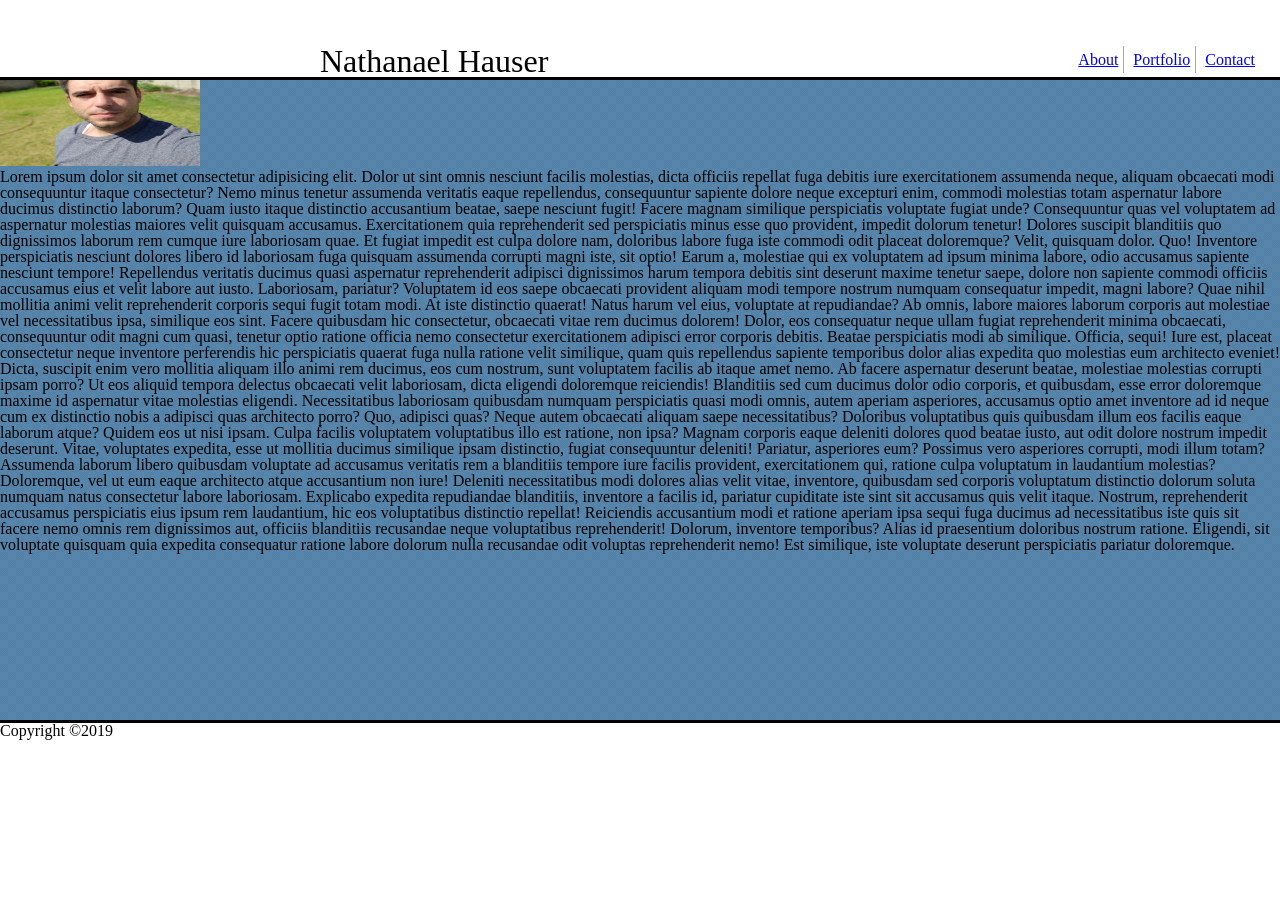
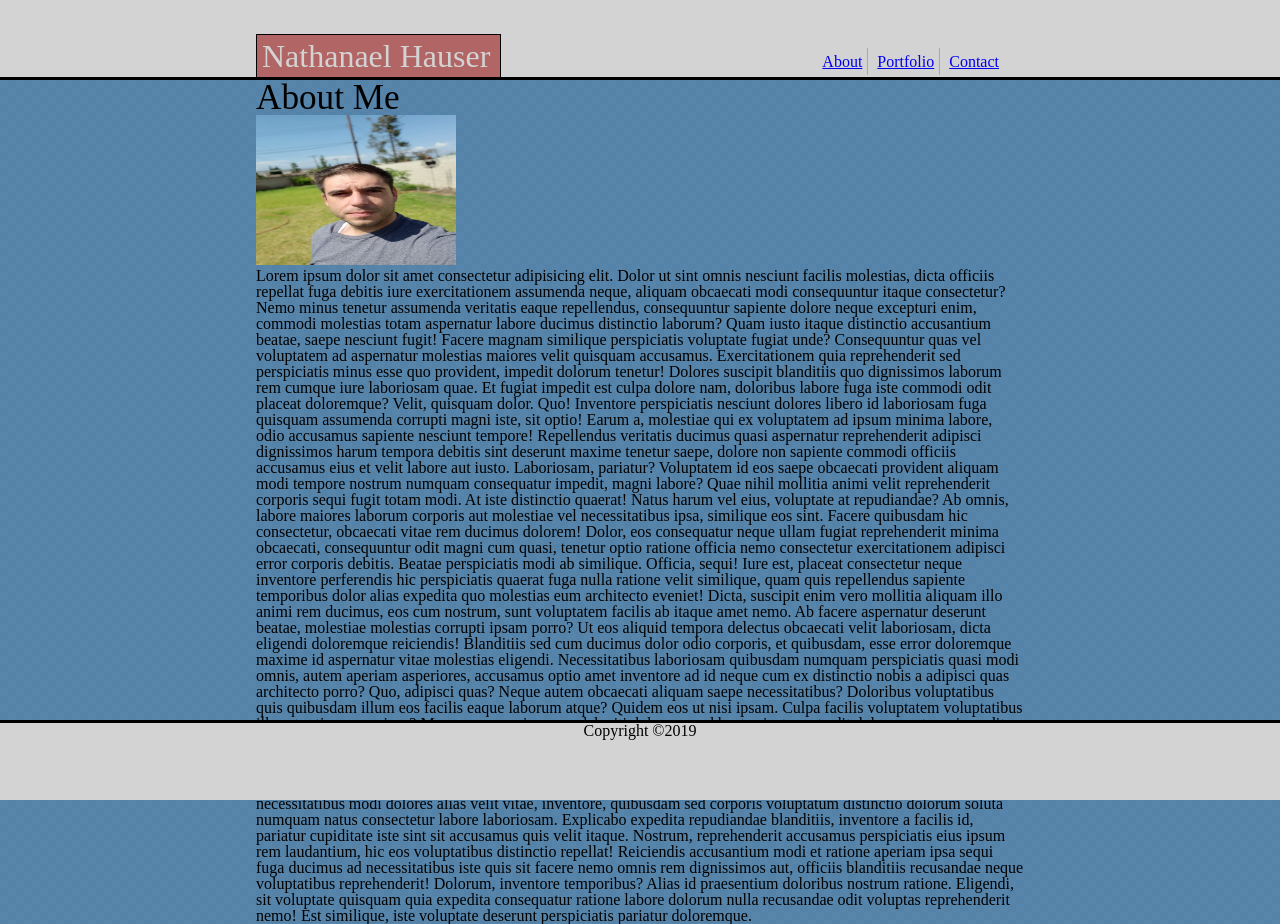
Before and after one commit to mesmerizingYeti/basic-portfolio, a plain HTML site: page index.html in a window 1280 px wide. Before the commit the page ends 800 px from the top, so only its background shows below. Drawn offline with Linux system fonts and the light colour scheme.

Commit message:
added style to header and footer

```diff
--- a/assests/css/style.css
+++ b/assests/css/style.css
@@ -1,5 +1,13 @@
+.banner {
+    background-color: lightgray;
+    margin: 0px;
+    height: 80px;
+    position: fixed;
+    left: 0;
+    right: 0;
+}
 header {
-    background-color: white;
+    background-color: lightgray;
     margin: 0px;
     border-bottom: 3px solid black;
     height: 80px;
@@ -9,7 +17,7 @@ header {
     right: 0;
 }
 footer {
-    background-color: white;
+    background-color: lightgray;
     margin: 0;
     border-top: 3px solid black;
     height: 80px;
@@ -17,10 +25,18 @@ footer {
     bottom: 0;
     left: 0;
     right: 0;
+    text-align: center;
+    vertical-align: 0%;
+}
+section {
+    margin-left: 20%;
+    margin-right: 20%;
 }
 body {
     background-image: url("../images/9eafa10d.png");
-    margin: 0px;
+    margin: 0;
+    padding-top: 80px;
+    padding-bottom: 80px;
 }
 a {
     display: inline;
@@ -28,14 +44,23 @@ a {
 h1 {
     font-size: 2em;
 }
+h2 {
+    font-size: 2.2em;
+}
 .name {
-    position: relative;
-    left: 25%;
-    width: 240px;
-    top: 45px;
+    position: absolute;
+    left: 20%;
+    width: 245px;
+    top: 34px;
+    padding: 5px;
+    border: 1px solid black;
+    background-color: rgb(177, 101, 101);
+    color: lightgray;
 }
 .links {
-    float: right;
+    position: absolute;
+    right: 0;
+    top: 34px;
     padding: 20px;
 }
 .about {
--- a/index.html
+++ b/index.html
@@ -9,10 +9,8 @@
     <title>Document</title>
 </head>
 <body>
-    <header>
-        <section class="name">
-            <h1>Nathanael Hauser</h1>
-        </section>
+    <header class="banner">
+        <h1 class="name">Nathanael Hauser</h1>
         <section class="links">
             <a href="./index.html" class="about">About</a>
             <a href="./portfolio.html" class="portfolio">Portfolio</a>
@@ -43,7 +41,7 @@
         Reiciendis accusantium modi et ratione aperiam ipsa sequi fuga ducimus ad necessitatibus iste quis sit facere nemo omnis rem dignissimos aut, officiis blanditiis recusandae neque voluptatibus reprehenderit! Dolorum, inventore temporibus?
         Alias id praesentium doloribus nostrum ratione. Eligendi, sit voluptate quisquam quia expedita consequatur ratione labore dolorum nulla recusandae odit voluptas reprehenderit nemo! Est similique, iste voluptate deserunt perspiciatis pariatur doloremque.</span>
     </section>
-    <footer>
+    <footer class="banner">
         <div>Copyright ©2019</div>
     </footer>
 </body>
```
Also changed, not shown: contact.html (+3 -5 lines), portfolio.html (+2 -2 lines).
